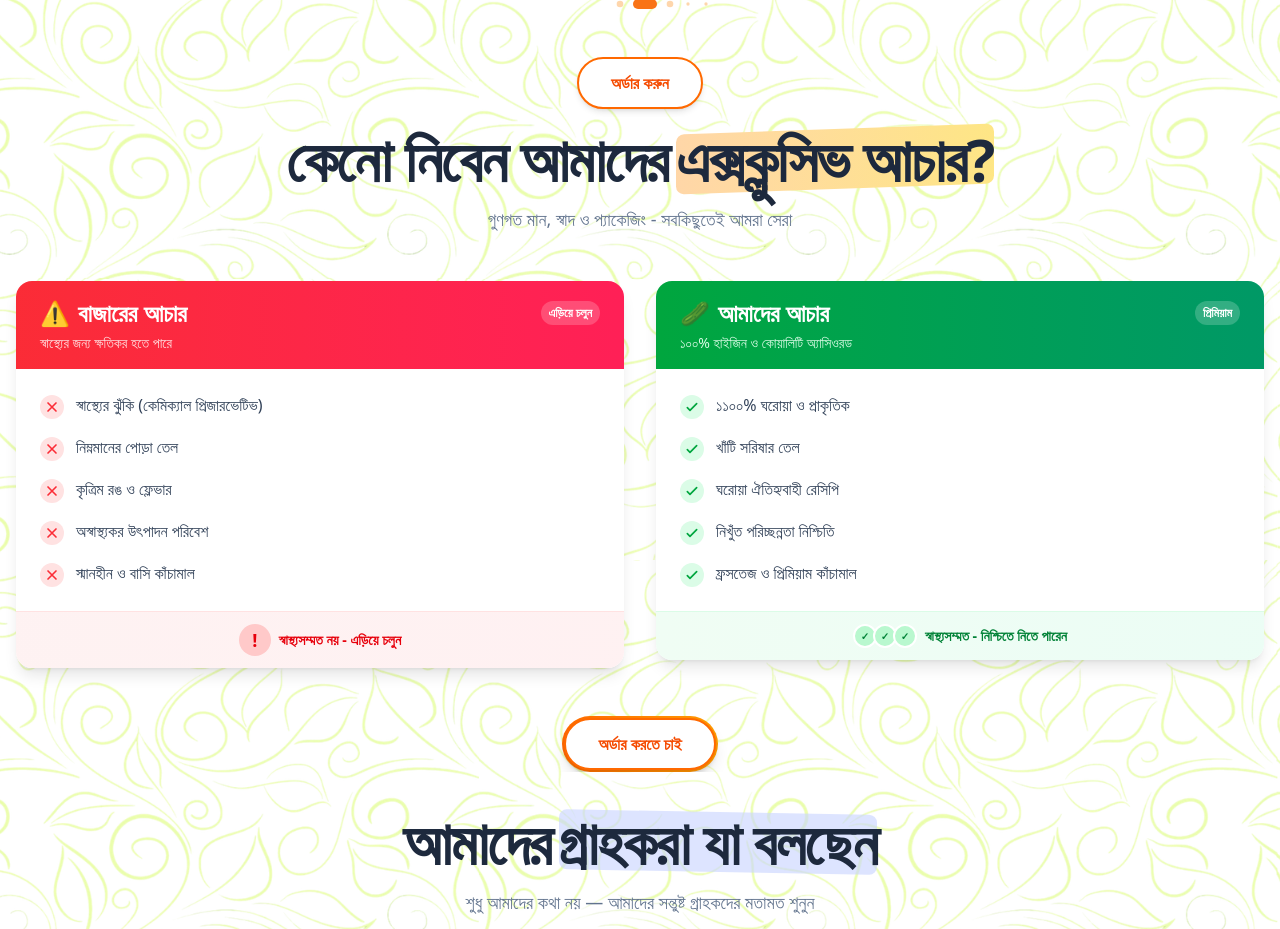
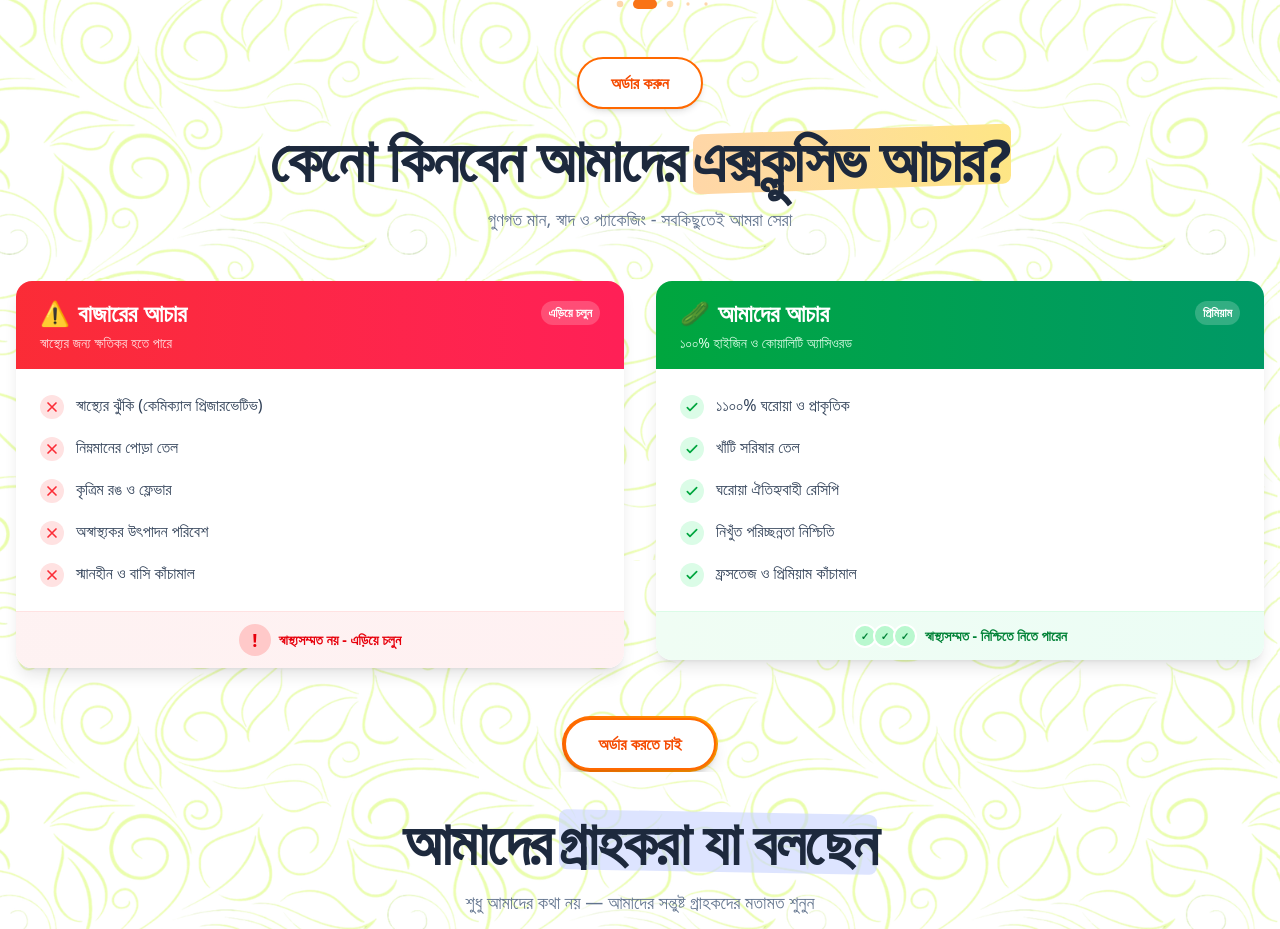
Before and after one commit to mbhzone/rifibazar, a React (Vite) app in the folder client/: page / in a window 1280 px wide. Shown: the part 1600-2529 px from the top of the page. Built offline with nearby package versions, Linux system fonts and the light colour scheme.

Commit message:
Update AboutAcher.jsx

```diff
--- a/client/src/components/Home/AboutAcher.jsx
+++ b/client/src/components/Home/AboutAcher.jsx
@@ -40,7 +40,7 @@ const AboutAcher = () => {
         {/* Main Heading */}
         <div className="text-center mb-7 md:mb-12">
           <h1 className="text-3xl md:text-5xl lg:text-6xl font-bold text-slate-800 mb-4 tracking-tight mt-0 md:mt-3">
-            কেনো নিবেন আমাদের
+            কেনো কিনবেন আমাদের
             <span className="relative inline-block ml-2">
               <span className="absolute inset-0 bg-gradient-to-r from-orange-200 to-amber-200 -skew-y-2 rounded-lg -z-10"></span>
               এক্সক্লুসিভ আচার?
```
